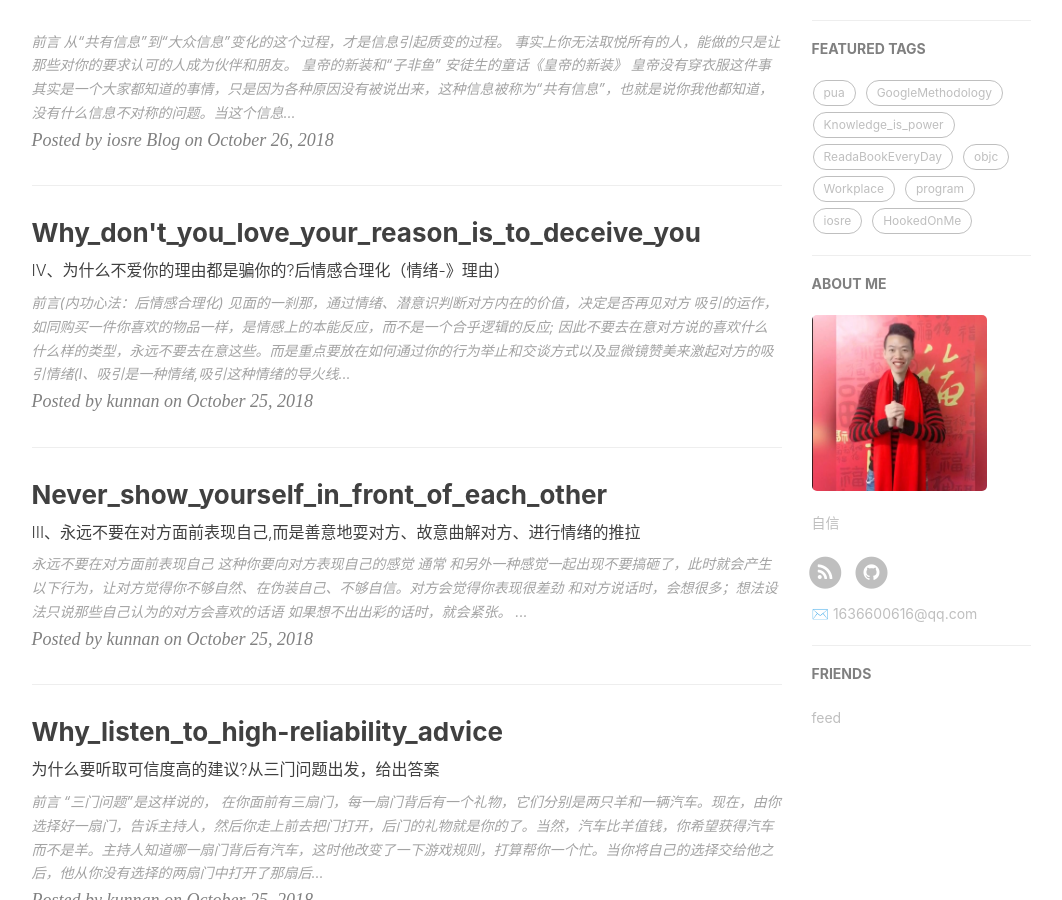
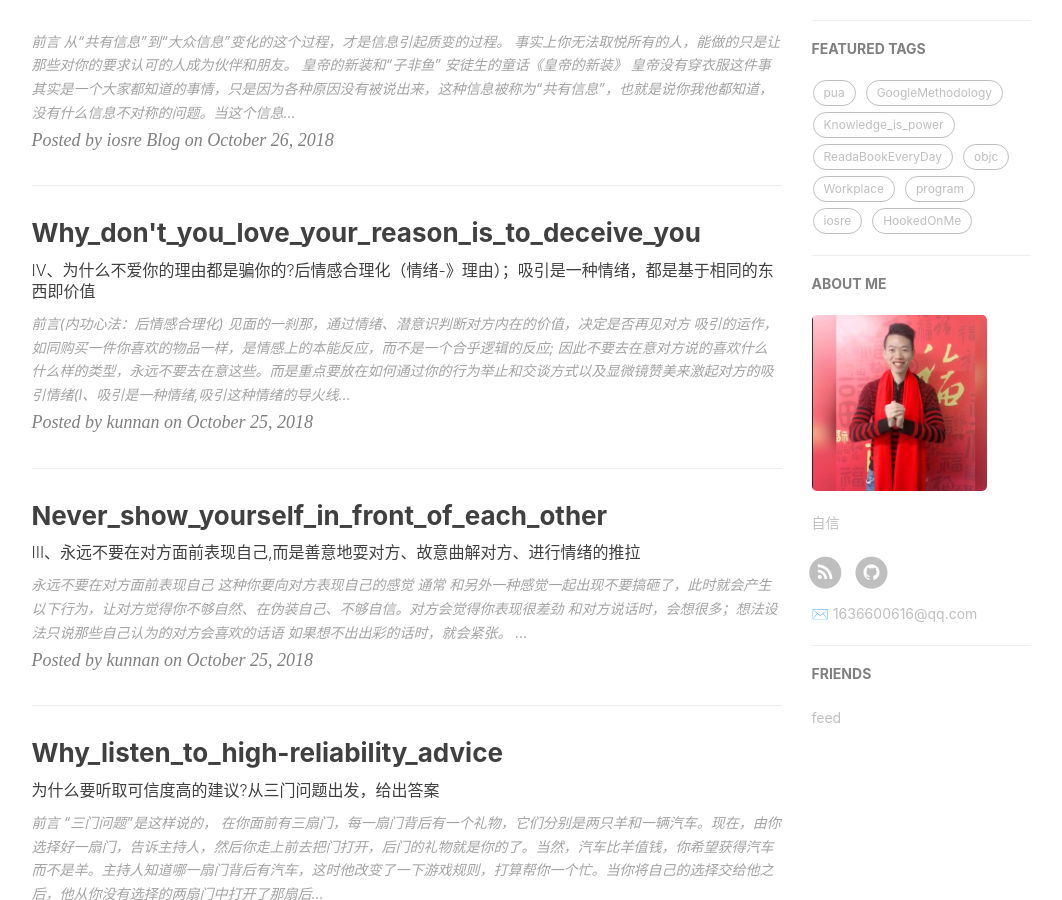
Before and after one commit to pua1203/pua1203.github.io, a Jekyll site: the page built from index.html, in a window 1280 px wide and 900 px high, scrolled down 458 px. Shown: the whole window, without its empty margins (136-1198 px from the left). Built offline with Jekyll 4.4.1, drawn with Linux system fonts in a browser that asks for light colours; nearby versions of some CDN libraries; the list of posts is cut into pages by our own code; comment, search, counter and statistics services are not loaded.

Commit message:
吸引是一种情绪，都是基于相同的东西即价值

```diff
--- a/_posts/HookedOnMe/2018-10-16-What_attracts_girls.md
+++ b/_posts/HookedOnMe/2018-10-16-What_attracts_girls.md
@@ -69,7 +69,8 @@ subtitle: I、吸引是一种情绪,吸引这种情绪的导火线是“潜沟
 
 * 一件漂亮的衣服，可以让你变得更帅，受人关注，更被人喜欢，这对你来说，就是好的情绪；就是这件衣服的价值--------漂亮的衣服
 * 每个男人都是喜欢漂亮的女人，更愿意和一个漂亮的女人交往、繁衍后代，那么`漂亮`对男人而言就是价值----漂亮的女人
-* 自信、稳重、幽默、有乐趣、成熟、`琢磨不透、无所谓但友好`
+* 核心价值： 自信、稳重、幽默、有乐趣、成熟、`琢磨不透、无所谓但友好`
+  * 高、帅、钱也是价值，只不过只能产生暂时的吸引
 
 
 
--- a/_posts/HookedOnMe/2018-10-25-Why_don't_you_love_your_reason_is_to_deceive_you.md
+++ b/_posts/HookedOnMe/2018-10-25-Why_don't_you_love_your_reason_is_to_deceive_you.md
@@ -6,7 +6,7 @@ tag: HookedOnMe
 site: https://zhangkn.github.io
 catalog: true
 author: kunnan
-subtitle: IV、为什么不爱你的理由都是骗你的?后情感合理化（情绪-》理由）
+subtitle: IV、为什么不爱你的理由都是骗你的?后情感合理化（情绪-》理由）；吸引是一种情绪，都是基于相同的东西即价值
 ---
 
 
@@ -17,7 +17,7 @@ subtitle: IV、为什么不爱你的理由都是骗你的?后情感合理化（
 
 见面的一刹那，通过情绪、潜意识判断对方内在的价值，决定是否再见对方
 
-* `吸引的运作，如同购买一件你喜欢的物品一样，是情感上的本能反应，而不是一个合乎逻辑的反应`; 因此不要去在意对方说的喜欢什么什么样的类型，永远不要去在意这些。而是重点要放在如何通过你的行为举止和交谈方式以及显微镜赞美来激起对方的吸引情绪(I、吸引是一种情绪,吸引这种情绪的导火线是“潜沟通”；潜沟通：说话的具体内容、说话时的语气语调，举手投足之间流露出来的信息、你的手势、眼神、面部表情神态、言外之意、你的声音、碰到突发情况活着困难时候的心态)
+* `吸引的运作，如同购买一件你喜欢的物品一样，是情感上的本能反应，而不是一个合乎逻辑的反应`; 因此不要去在意对方说的喜欢什么什么样的类型，永远不要去在意这些。而是重点要放在如何通过你的行为举止和交谈方式以及显微镜赞美来激起对方的吸引情绪(I、吸引是一种情绪,吸引这种情绪的导火线是“潜沟通”；潜沟通：说话的具体内容、说话时的语气语调，举手投足之间流露出来的信息、你的手势、眼神、面部表情神态、言外之意、你的声音、碰到突发情况活着困难时候的心态)---------》吸引是一种情绪，都是基于相同的东西即价值
 
   * I 、激起兴趣：`无所谓但友好`
   * II、建立吸引：善意地耍对方、故意曲解对方、推拉情绪
@@ -65,6 +65,17 @@ subtitle: IV、为什么不爱你的理由都是骗你的?后情感合理化（
 
 
 
+在这个基础上，价值可以是包括任何给人带来好情绪的东西。（因为总的来说，带给人好情绪让人高兴的东西基本上都是那些有助于其生存和繁衍的东西）
+
+
+
+- 一件漂亮的衣服，可以让你变得更帅，受人关注，更被人喜欢，这对你来说，就是好的情绪；就是这件衣服的价值--------漂亮的衣服
+- 每个男人都是喜欢漂亮的女人，更愿意和一个漂亮的女人交往、繁衍后代，那么`漂亮`对男人而言就是价值----漂亮的女人
+- 核心价值： 自信、稳重、幽默、有乐趣、成熟、`琢磨不透、无所谓但友好`------对方通过观察你的言行举止来判断，如果觉得你是这样一个有价值的男人，就会情不自禁的被你吸引。
+  - 高、帅、钱也是价值，只不过只能产生暂时的吸引
+
+
+
 
 
 # See Also
```
